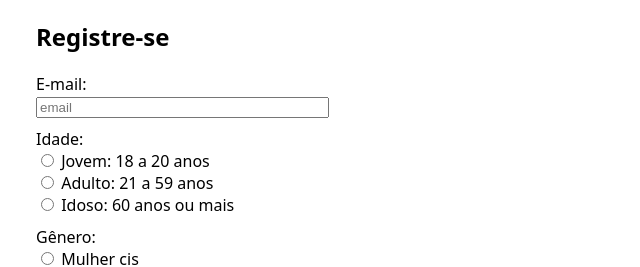
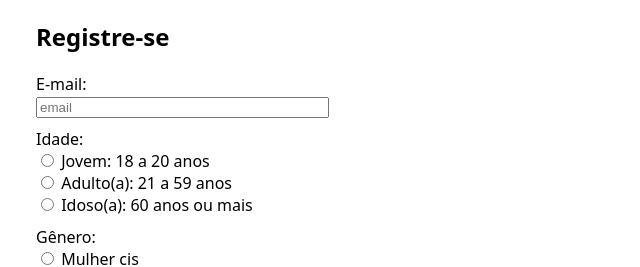
Before and after one commit to gauss-infinito/survey-app, a Next.js app in the folder frontend/: page /register in a window 1280 px wide. Shown: the top 267 px of the page, without its empty margins (0-640 px from the left). Built offline with nearby package versions, Linux system fonts and the light colour scheme.

Commit message:
Update page.js

```diff
--- a/frontend/app/register/page.js
+++ b/frontend/app/register/page.js
@@ -43,8 +43,8 @@ export default function Register() {
       <div style={{ marginTop: "10px" }}>
         <label htmlFor="age">Idade:</label><br />
         <input id="age1" name="age" type="radio" value="young" onChange={(e) => setAge(e.target.value)} /> Jovem: 18 a 20 anos<br />
-        <input id="age2" name="age" type="radio" value="adult" onChange={(e) => setAge(e.target.value)} /> Adulto: 21 a 59 anos<br />
-        <input id="age3" name="age" type="radio" value="elderly" onChange={(e) => setAge(e.target.value)} /> Idoso: 60 anos ou mais<br />
+        <input id="age2" name="age" type="radio" value="adult" onChange={(e) => setAge(e.target.value)} /> Adulto(a): 21 a 59 anos<br />
+        <input id="age3" name="age" type="radio" value="elderly" onChange={(e) => setAge(e.target.value)} /> Idoso(a): 60 anos ou mais<br />
       </div>
 
       <div style={{ marginTop: "10px" }}>
```
